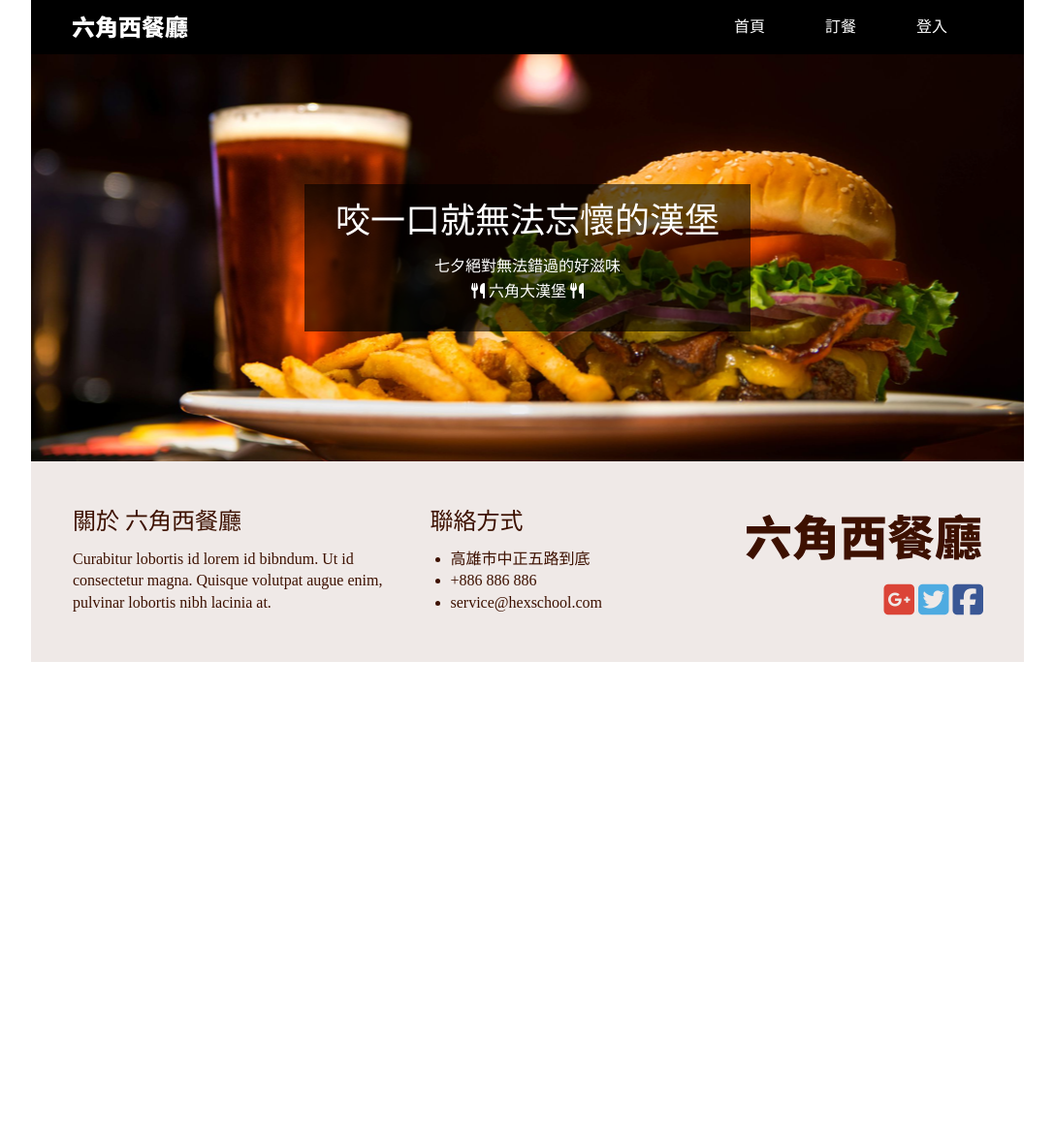
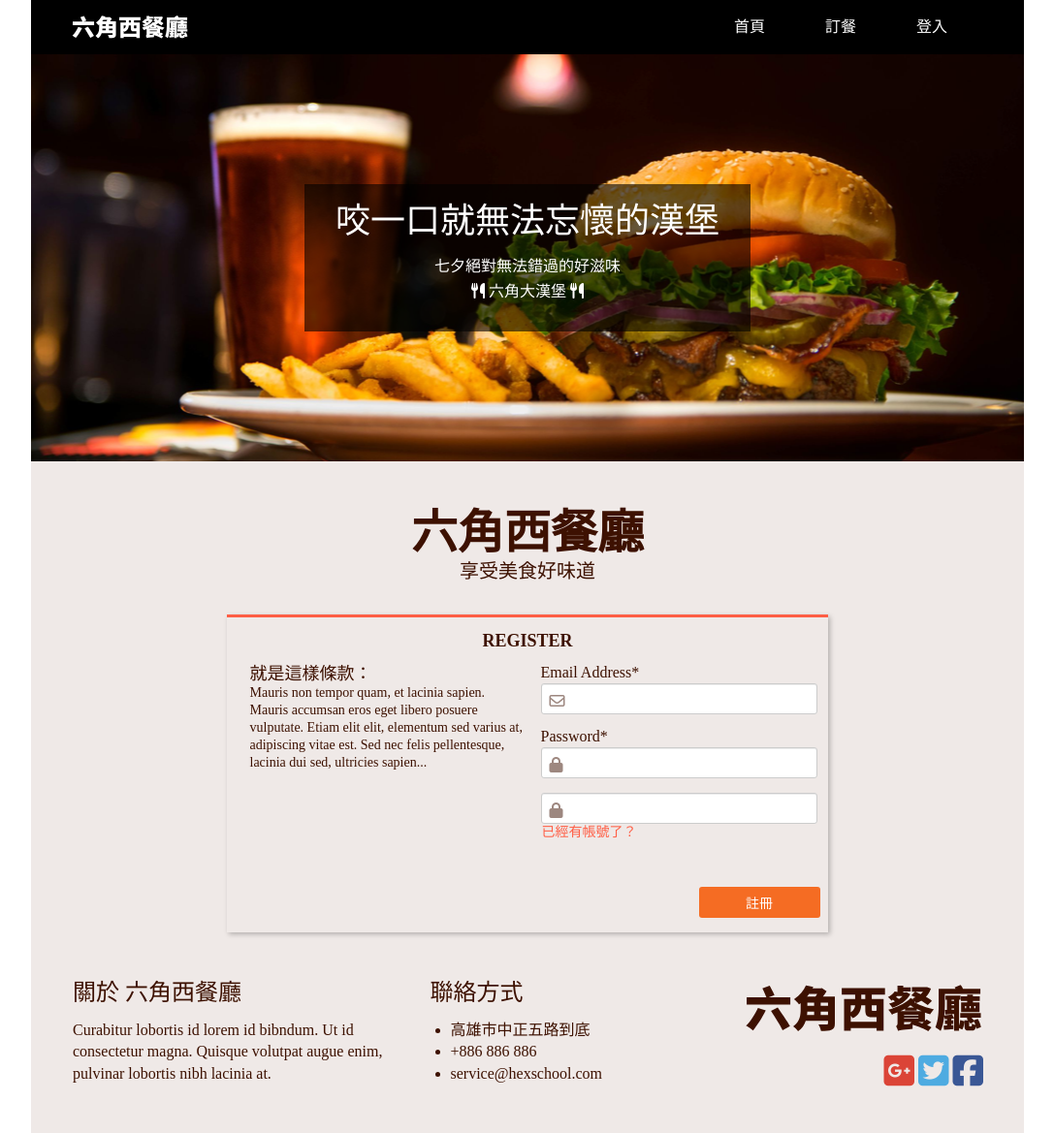
Before and after one commit to YenHsinWu/rwd-learning, a plain HTML site: page Final/register.html in a window 1280 px wide. Shown: the whole page at 97% size, without its empty margins (96-1183 px from the left). Before the commit the page ends 800 px from the top, so only its background shows below. Drawn offline with Linux system fonts and the light colour scheme.

Commit message:
Complete desktop register page

```diff
--- a/Final/css/register.css
+++ b/Final/css/register.css
@@ -0,0 +1,107 @@
+.register-form {
+  display: flex;
+  flex-direction: column;
+  align-items: center;
+  background-color: #efe9e7;
+}
+
+.content-title {
+  color: #3d1101;
+  font-size: 48px;
+  font-weight: bold;
+  margin-top: 50px;
+}
+
+.content-description {
+  color: #3d1101;
+  font-size: 20px;
+  margin-top: 5px;
+  margin-bottom: 35px;
+}
+
+.form-body {
+  display: flex;
+  flex-direction: column;
+  align-items: center;
+  width: 620px;
+  border-top: 3px solid #ff5e45;
+  box-shadow: 2px 2px 5px rgba(0, 0, 0, 0.25);
+}
+
+.register-form h3 {
+  color: #3d1101;
+  font-size: 18px;
+  font-weight: bold;
+  margin-top: 15px;
+  margin-bottom: 16px;
+  margin-bottom: 16px;
+}
+
+.entry {
+  display: flex;
+  justify-content: space-between;
+}
+
+.term {
+  color: #3d1101;
+  font-size: 18px;
+  width: 285px;
+  margin-left: 15px;
+}
+
+.term span {
+  font-size: 14px;
+}
+
+.form-body label {
+  color: #3d1101;
+  margin-left: 15px;
+}
+
+.form-body i {
+  position: absolute;
+  color: #3d1101;
+  opacity: 50%;
+  margin-top: 13px;
+  margin-left: 24px;
+}
+
+#email,
+#password,
+#password-again {
+  width: 285px;
+  height: 32px;
+  margin-left: 15px;
+  margin-top: 3px;
+  border: 1px solid #cccccc;
+  box-shadow: inset 0px 1px 0px 0px #ececec;
+  border-radius: 3px;
+}
+
+#email {
+  margin-bottom: 15px;
+}
+
+#password {
+  margin-bottom: 12px;
+}
+
+.redirect-login {
+  color: #ff5e45;
+  font-size: 14px;
+  text-decoration: none;
+  margin-left: 16px;
+}
+
+#register {
+  background: #f56c23;
+  color: white;
+  font-size: 14px;
+  border: none;
+  border-radius: 3px;
+  width: 125px;
+  height: 32px;
+  margin-top: 49px;
+  margin-bottom: 15px;
+  margin-left: 178px;
+}
--- a/Final/register.html
+++ b/Final/register.html
@@ -32,6 +32,7 @@
 
     <link rel="stylesheet" href="css/reset.css" />
     <link rel="stylesheet" href="css/common.css" />
+    <link rel="stylesheet" href="css/register.css" />
 
     <script src="js/jquery-3.1.1.min.js"></script>
     <script src="js/menu.js"></script>
@@ -62,6 +63,53 @@
             六角大漢堡
             <i class="fa-solid fa-utensils" style="color: #ffffff"></i>
           </p>
+        </div>
+      </div>
+
+      <div class="register-form">
+        <h2 class="content-title">六角西餐廳</h2>
+        <p class="content-description">享受美食好味道</p>
+
+        <div class="form-body">
+          <h3>REGISTER</h3>
+
+          <div class="entry">
+            <div class="term">
+              <p>
+                就是這樣條款： <br />
+                <span>
+                  Mauris non tempor quam, et lacinia sapien. Mauris accumsan
+                  eros eget libero posuere vulputate. Etiam elit elit, elementum
+                  sed varius at, adipiscing vitae est. Sed nec felis
+                  pellentesque, lacinia dui sed, ultricies sapien...
+                </span>
+              </p>
+            </div>
+            <form action="index.html" method="GET">
+              <label for="email">Email Address*</label>
+              <br />
+              <i class="fa-regular fa-envelope"></i>
+              <input type="email" id="email" name="email" />
+
+              <br />
+
+              <label for="password">Password*</label>
+              <br />
+              <i class="fa-solid fa-lock"></i>
+              <input type="password" id="password" name="password" />
+              <br />
+              <i class="fa-solid fa-lock"></i>
+              <input
+                type="password"
+                id="password-again"
+                name="password-again"
+              />
+              <br />
+              <a href="./login.html" class="redirect-login">已經有帳號了？</a>
+              <br />
+              <input type="submit" id="register" name="register" value="註冊" />
+            </form>
+          </div>
         </div>
       </div>
 
```
Also changed, not shown: Final/login.html (+1 -1 lines).
